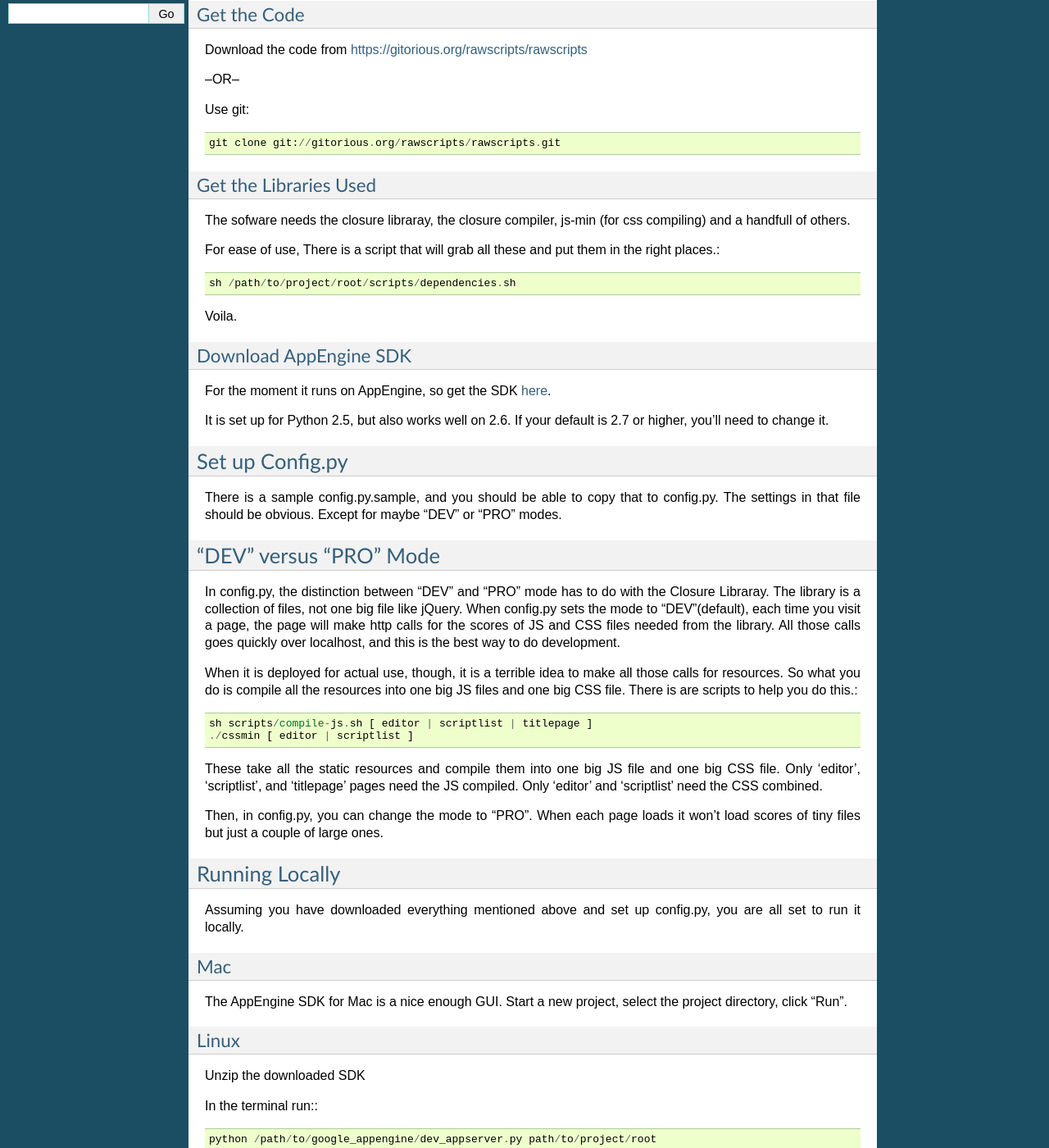
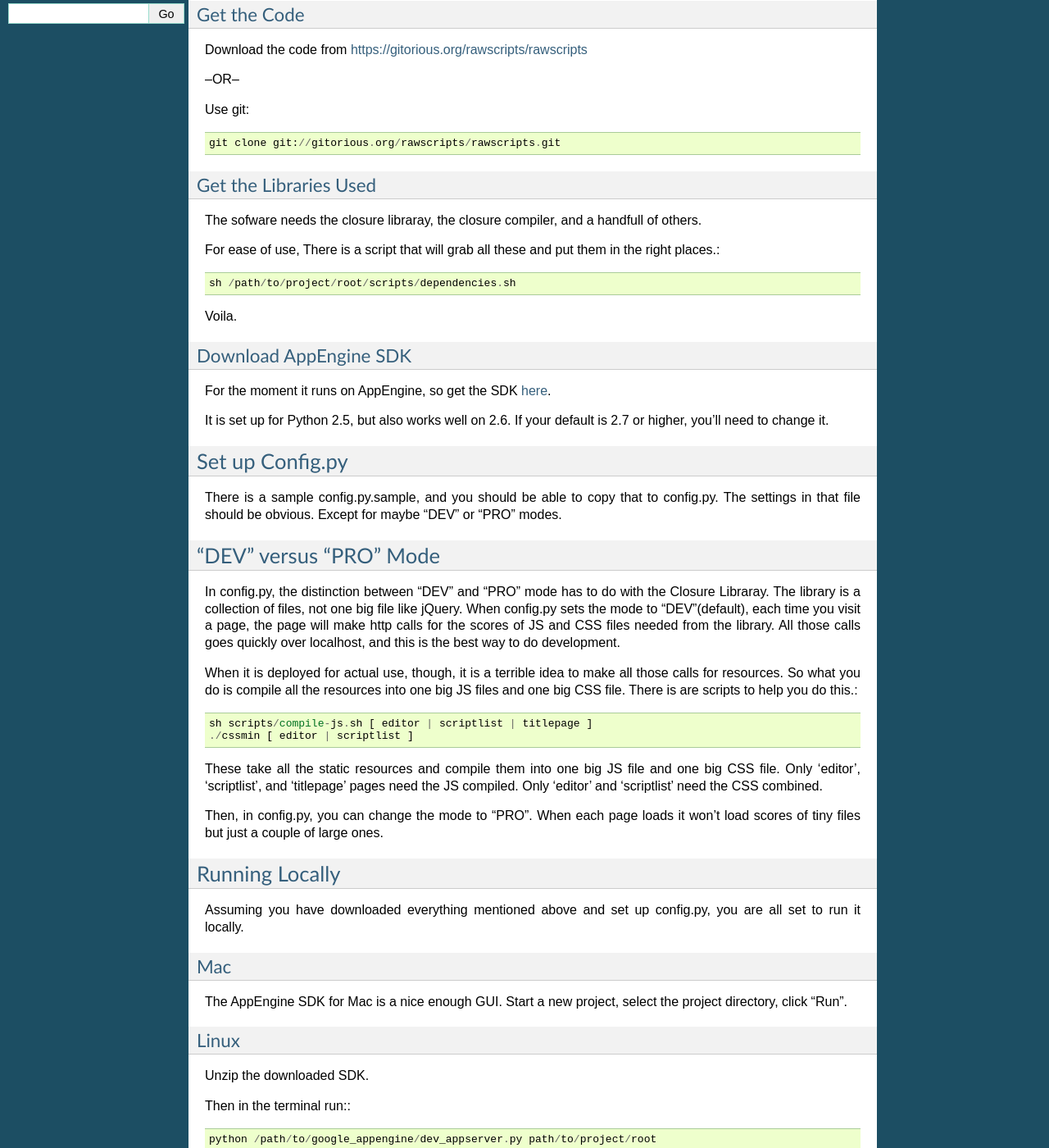
Before and after one commit to ritchiewilson/rawscripts, a Sphinx documentation site: the page built from docs/source/code.rst, in a window 1280 px wide and 1400 px high, scrolled down 536 px. Shown: the whole window at 82% size. Built offline with Sphinx 7.4.7, drawn with Linux system fonts in a browser that asks for light colours.

Commit message:
Removed refrences to yuicompressor in the docs. Added punctuations

```diff
--- a/docs/source/code.rst
+++ b/docs/source/code.rst
@@ -28,8 +28,8 @@ Use git::
 Get the Libraries Used
 ----------------------
 
-The sofware needs the closure libraray, the closure compiler, js-min
-(for css compiling) and a handfull of others.
+The sofware needs the closure libraray, the closure compiler, and a
+handfull of others.
 
 For ease of use, There is a script that will grab all these and put
 them in the right places.::
@@ -51,7 +51,8 @@ Set up Config.py
 ================
 
 There is a sample config.py.sample, and you should be able to copy
-that to config.py. The settings in that file should be obvious. Except for maybe "DEV" or "PRO" modes.
+that to config.py. The settings in that file should be obvious. Except
+for maybe "DEV" or "PRO" modes.
 
 "DEV" versus "PRO" Mode
 =======================
@@ -96,9 +97,9 @@ select the project directory, click "Run".
 
 Linux
 -----
-Unzip the downloaded SDK
+Unzip the downloaded SDK.
 
-In the terminal run:::
+Then in the terminal run:::
 
     python /path/to/google_appengine/dev_appserver.py path/to/project/root
 
```
